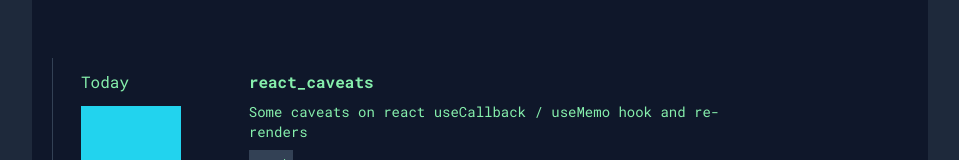
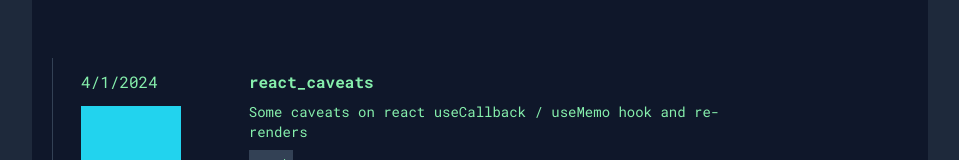
Before and after one commit to ALPHAAAL/my_web, a React (Vite) app: page /blog in a window 1280 px wide. Shown: the part 306-466 px from the top of the page, without its empty margins (160-1119 px from the left). Built offline with nearby package versions, Linux system fonts and the light colour scheme; what thumbhash would draw is missing.

Commit message:
Update blog create date

```diff
--- a/src/assets/markdown.json
+++ b/src/assets/markdown.json
@@ -3,6 +3,7 @@
         "name": "react_caveats",
         "description": "Some caveats on react useCallback / useMemo hook and re-renders",
         "tags": ["react"],
-        "readingTime": 5
+        "readingTime": 5,
+        "createAt": "2024-04-01T13:54:55.951Z"
     }
 ]
--- a/src/components/Blog/index.tsx
+++ b/src/components/Blog/index.tsx
@@ -18,16 +18,17 @@ type BlogPostRowType = {
     description: string;
     tags: string[];
     readingTime: number;
+    createAt: Date;
 }
 
 function BlogPostRow(props: BlogPostRowType) {
-    const { title, description, tags, readingTime } = props;
+    const { title, description, tags, readingTime, createAt } = props;
     const navigate = useNavigate();
 
     return (
         <div className="grid sm:grid-cols-5 my-3">
             <div className="flex flex-col sm:p-3">
-                <p>Today</p>
+                <p>{`${createAt.toLocaleDateString()}`}</p>
                 <div className="hidden mt-3 w-[100px] h-[100px] bg-cyan-400 sm:block"></div>
             </div>
             <div onClick={() => navigate('react_caveats')} className="sm:col-start-2 sm:col-span-3 flex flex-col sm:p-3 [&>*]:mb-2 hover:bg-slate-400/5 cursor-pointer">
@@ -53,7 +54,7 @@ export default function Blog() {
             <p>Blog page under construction :P</p>
             <h1 className='mt-3 text-4xl'>My thoughts on programming, books, and fun things in life</h1>
             <div className="mt-16 sm:border-l-[0.5px] sm:border-l-slate-700 sm:pl-4 sm:mt-20">
-                {MD_JSON.map((data) => <BlogPostRow key={data.name} title={data.name} description={data.description} readingTime={data.readingTime} tags={data.tags} />)}
+                {MD_JSON.map((data) => <BlogPostRow key={data.name} createAt={new Date(data.createAt)} title={data.name} description={data.description} readingTime={data.readingTime} tags={data.tags} />)}
             </div>
         </div>
     )
```
